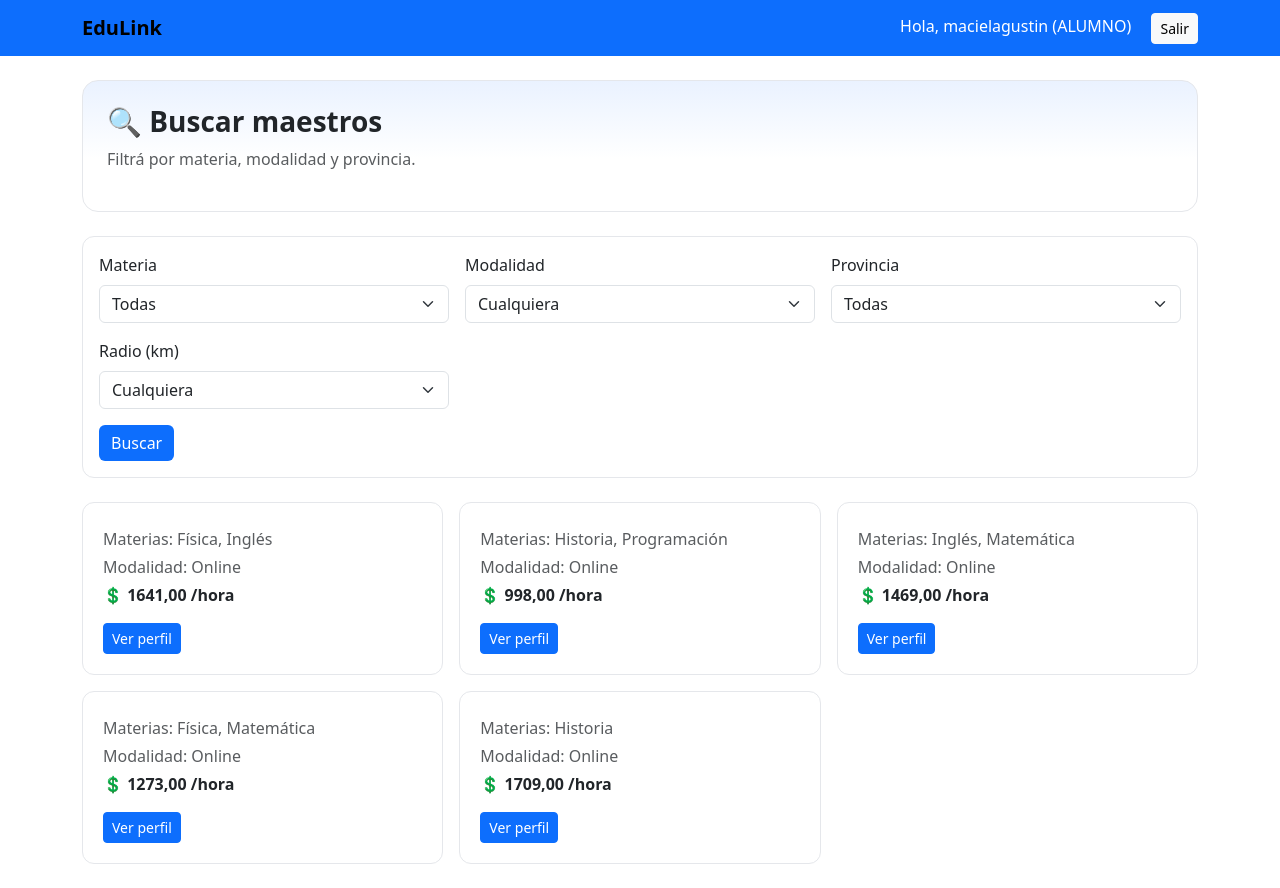
After one commit to macielagustin/EduLink, a Django app: page /alumno/buscar/ in a window 1280 px wide. The commit adds this page. Run offline with Django 5.2, Linux system fonts and the light colour scheme; a user stored in the database is signed in; data comes from the database, SQL or seed files in the repository; data that the repository does not hold is empty; some libraries are stand-ins or nearby versions.

Commit message:
Dashboard de alumno

```diff
--- a/cuentas/models.py
+++ b/cuentas/models.py
@@ -15,6 +15,9 @@ class Usuario(AbstractUser):
 
     rol = models.CharField(max_length=10, choices=ROL_CHOICES, default='USER')
     telefono = models.CharField(max_length=30, blank=True)
+
+    nombre = models.CharField(max_length=50, blank=False)
+    apellido = models.CharField(max_length=50, blank=False)
 
     # Campos adicionales de tu amigo
     fecha_nacimiento = models.DateField(null=True, blank=True)
--- a/cuentas/urls.py
+++ b/cuentas/urls.py
@@ -4,7 +4,7 @@ from .views import (
     registro_persona, elegir_rol, registro_alumno, registro_maestro,
     CustomLoginView, logout_view,
     dashboard_alumno, dashboard_maestro,
-    load_departamentos, load_municipios, load_localidades, test_geocoding
+    load_departamentos, load_municipios, load_localidades, test_geocoding, buscar_clases, detalle_maestro, perfil_alumno,perfil_publico,
 )
 
 urlpatterns = [
@@ -31,4 +31,10 @@ urlpatterns = [
 
     path("test-geocoding/", test_geocoding, name="test_geocoding"),
 
+    #Alumno
+    path("alumno/buscar/", buscar_clases, name="buscar_clases"),
+    path("alumno/maestro/<int:maestro_id>/", detalle_maestro, name="detalle_maestro"),
+    path("alumno/perfil", perfil_alumno, name="perfil_alumno"),
+    path("alumno/perfil/publico/", perfil_publico, name="perfil_publico"),
+
 ]
--- a/cuentas/views.py
+++ b/cuentas/views.py
@@ -2,12 +2,13 @@ from django.contrib import messages
 from django.contrib.auth import login, logout, authenticate
 from django.contrib.auth.decorators import login_required
 from django.contrib.auth.views import LoginView
-from django.shortcuts import render, redirect
+from django.shortcuts import render, redirect, get_object_or_404
 from django.conf import settings
 from django.http import JsonResponse
-from .forms import RegistroPersonaForm, RegistroAlumnoForm, RegistroMaestroForm, LoginForm
-from .models import Departamento, Municipio, Localidad, Provincia
-
+from .forms import RegistroPersonaForm, RegistroAlumnoForm, RegistroMaestroForm, LoginForm, UsuarioForm, AlumnoForm
+from .models import Departamento, Municipio, Localidad, Provincia, Maestro, Alumno
+from catalogo.models import Materia
+import math
 
 def home_view(request):
     return render(request, "home.html")
@@ -120,11 +121,119 @@ def logout_view(request):
     messages.info(request, "Sesión cerrada.")
     return redirect("login")
 
+#######################################
+######### ALUMNO #####################
+######################################
 
 @login_required
 def dashboard_alumno(request):
     return render(request, "cuentas/dashboard_alumno.html")
 
+def haversine(lat1, lon1, lat2, lon2):
+    R = 6371  # Radio de la Tierra en km
+    phi1, phi2 = math.radians(lat1), math.radians(lat2)
+    dphi = math.radians(lat2 - lat1)
+    dlambda = math.radians(lon2 - lon1)
+
+    a = math.sin(dphi / 2) ** 2 + math.cos(phi1) * math.cos(phi2) * math.sin(dlambda / 2) ** 2
+    c = 2 * math.atan2(math.sqrt(a), math.sqrt(1 - a))
+    return R * c
+
+@login_required
+def buscar_clases(request):
+    materias = Materia.objects.all()
+    provincias = Provincia.objects.all()
+
+    # Capturar parámetros de búsqueda
+    materia_id = request.GET.get("materia")
+    modalidad = request.GET.get("modalidad")
+    provincia_id = request.GET.get("provincia")
+    radio = request.GET.get("radio")
+
+    # Convertir a enteros los IDs
+    if materia_id:
+        try:
+            materia_id = int(materia_id)
+        except ValueError:
+            materia_id = None
+
+    if provincia_id:
+        try:
+            provincia_id = int(provincia_id)
+        except ValueError:
+            provincia_id = None
+
+    resultados = Maestro.objects.all()
+
+    # Filtros básicos
+    if materia_id:
+        resultados = resultados.filter(materias__id=materia_id)
+    if modalidad:
+        resultados = resultados.filter(modalidad=modalidad)
+    if provincia_id:
+        resultados = resultados.filter(usuario__provincia__id=provincia_id)
+
+    # Filtro por radio solo si es presencial
+    resultados_finales = []
+    if modalidad == "Presencial" and radio:
+        alumno = request.user
+        if alumno.latitud and alumno.longitud:
+            radio = float(radio)
+            for m in resultados:
+                if m.usuario.latitud and m.usuario.longitud:
+                    distancia = haversine(alumno.latitud, alumno.longitud, m.usuario.latitud, m.usuario.longitud)
+                    if distancia <= radio:
+                        resultados_finales.append((m, round(distancia, 1)))
+    else:
+        # Si no aplica filtro de radio → devolvemos todos con distancia = None
+        resultados_finales = [(m, None) for m in resultados]
+
+    context = {
+        "materias": materias,
+        "provincias": provincias,
+        "q": {
+            "materia": materia_id,
+            "modalidad": modalidad or "",
+            "provincia": provincia_id,
+            "radio": radio or "",
+        },
+        "resultados": resultados_finales,  # 👈 siempre lista de tuplas
+    }
+    return render(request, "alumno/buscar_clases.html", context)
+
+
+
+@login_required
+def detalle_maestro(request, maestro_id):
+    maestro = get_object_or_404(Maestro, id=maestro_id)
+    usuario = maestro.usuario
+    return render(request, "alumno/detalle_maestro.html", {"maestro": maestro, "usuario": usuario})
+
+def perfil_alumno(request):
+    alumno = get_object_or_404(Alumno, usuario=request.user)
+
+    if request.method == "POST":
+        usuario_form = UsuarioForm(request.POST, request.FILES, instance=request.user)
+        alumno_form = AlumnoForm(request.POST, instance=alumno)
+
+        if usuario_form.is_valid() and alumno_form.is_valid():
+            usuario_form.save()
+            alumno_form.save()
+            return redirect("dashboard_alumno")
+    else:
+        usuario_form = UsuarioForm(instance=request.user)
+        alumno_form = AlumnoForm(instance=alumno)
+
+    return render(
+        request,
+        "alumno/perfil_alumno.html",
+        {"usuario_form": usuario_form, "alumno_form": alumno_form},
+    )
+
+@login_required
+def perfil_publico(request):
+    alumno = get_object_or_404(Alumno, usuario=request.user)
+    return render(request, "alumno/perfil_publico.html", {"alumno": alumno})
 
 @login_required
 def dashboard_maestro(request):
--- /dev/null
+++ b/templates/alumno/buscar_clases.html
@@ -0,0 +1,104 @@
+{% extends "base.html" %}
+{% block title %}Buscar maestros | EduLink{% endblock %}
+
+{% block content %}
+<div class="hero-wrap p-4 mb-4">
+  <h3 class="fw-bold">🔍 Buscar maestros</h3>
+  <p class="text-muted">Filtrá por materia, modalidad y provincia.</p>
+</div>
+
+<div class="search-card p-3 mb-4">
+  <form method="get" class="row g-3">
+    <!-- Materia -->
+    <div class="col-md-4">
+      <label class="form-label">Materia</label>
+      <select name="materia" class="form-select">
+        <option value="">Todas</option>
+        {% for m in materias %}
+        <option value="{{ m.id }}" {% if q.materia == m.id %}selected{% endif %}>{{ m.nombre }}</option>
+
+        {{ m.nombre }}
+        </option>
+        {% endfor %}
+      </select>
+    </div>
+
+    <!-- Modalidad -->
+    <div class="col-md-4">
+      <label class="form-label">Modalidad</label>
+      <select name="modalidad" class="form-select">
+        <option value="">Cualquiera</option>
+        <option value="Online" {% if q.modalidad == "Online" %}selected{% endif %}>Online</option>
+        <option value="Presencial" {% if q.modalidad == "Presencial" %}selected{% endif %}>Presencial</option>
+        <option value="Ambos" {% if q.modalidad == "Ambos" %}selected{% endif %}>Ambos</option>
+      </select>
+    </div>
+
+    <!-- Provincia -->
+    <div class="col-md-4">
+      <label class="form-label">Provincia</label>
+      <select name="provincia" class="form-select">
+        <option value="">Todas</option>
+        {% for p in provincias %}
+        <option value="{{ p.id }}" {% if q.provincia == p.id %}selected{% endif %}>{{ p.nombre }}</option>
+        {{ p.nombre }}
+        </option>
+        {% endfor %}
+      </select>
+    </div>
+
+    <!-- Radio (solo aplica para modalidad presencial) -->
+    <div class="col-md-4">
+      <label class="form-label">Radio (km)</label>
+      <select name="radio" class="form-select">
+        <option value="">Cualquiera</option>
+        <option value="5" {% if q.radio == "5" %}selected{% endif %}>5 km</option>
+        <option value="10" {% if q.radio == "10" %}selected{% endif %}>10 km</option>
+        <option value="20" {% if q.radio == "20" %}selected{% endif %}>20 km</option>
+        <option value="50" {% if q.radio == "50" %}selected{% endif %}>50 km</option>
+      </select>
+    </div>
+
+
+    <div class="col-12">
+      <button class="btn btn-acento">Buscar</button>
+    </div>
+  </form>
+</div>
+
+{% if q.materia or q.modalidad or q.provincia %}
+<div class="mb-3">
+  {% if q.materia %}<span class="badge-chip">Materia seleccionada</span>{% endif %}
+  {% if q.modalidad %}<span class="badge-chip">Modalidad: {{ q.modalidad }}</span>{% endif %}
+  {% if q.provincia %}<span class="badge-chip">Provincia seleccionada</span>{% endif %}
+</div>
+{% endif %}
+
+<div class="row g-3">
+  {% if resultados %}
+  {% for m, distancia in resultados %}
+  <div class="col-md-4">
+    <div class="feature-card">
+      <h6 class="fw-bold mb-1">{{ m.usuario.first_name }} {{ m.usuario.last_name }}</h6>
+      <p class="text-muted mb-1">Materias: {{ m.materias.all|join:", " }}</p>
+      <p class="text-muted mb-1">Modalidad: {{ m.get_modalidad_display }}</p>
+      <p class="fw-bold">💲 {{ m.precio_hora }} /hora</p>
+
+      {% if distancia %}
+      <p class="text-muted">📍 A {{ distancia }} km de tu ubicación</p>
+      {% endif %}
+
+      <a href="{% url 'detalle_maestro' m.id %}" class="btn btn-primary btn-sm">Ver perfil</a>
+    </div>
+  </div>
+  {% endfor %}
+  {% else %}
+  <div class="col-12">
+    <div class="feature-card">
+      <p class="mb-0 text-muted">No se encontraron maestros con esos filtros.</p>
+    </div>
+  </div>
+  {% endif %}
+</div>
+
+{% endblock %}
--- a/templates/cuentas/dashboard_alumno.html
+++ b/templates/cuentas/dashboard_alumno.html
@@ -16,7 +16,7 @@
       <div class="feature-card">
         <h5 class="fw-bold mb-2">🔍 Buscar maestros</h5>
         <p class="text-muted">Filtrá por materia, modalidad y ciudad.</p>
-        <a class="btn btn-primary btn-sm" href="#">Ir a búsqueda</a>
+        <a class="btn btn-primary btn-sm" href="{% url 'buscar_clases' %}">Ir a búsqueda</a>
       </div>
     </div>
 
@@ -36,7 +36,8 @@
     <div class="d-flex flex-wrap gap-3">
       <a href="#" class="btn btn-acento">📅 Próximas clases</a>
       <a href="#" class="btn btn-outline-secondary">💬 Mensajes</a>
-      <a href="#" class="btn btn-outline-dark">⚙️ Editar perfil</a>
+      <a href="{% url 'perfil_alumno' %}" class="btn btn-outline-dark">⚙️ Editar perfil</a>
+      <a href="{% url 'perfil_publico' %}" class="btn btn-outline-dark">👤 Ver mi perfil público</a>
     </div>
   </div>
 {% endblock %}
```
Also changed, not shown: cuentas/forms.py (+36 -1 lines), templates/alumno/detalle_maestro.html (added, +91 -0 lines), templates/alumno/perfil_alumno.html (added, +25 -0 lines), templates/alumno/perfil_publico.html (added, +88 -0 lines), templates/cuentas/registro_persona.html (+11 -0 lines), cuentas/migrations/0004_usuario_apellido_usuario_nombre.py (added), media/perfiles/image.png (added), media/perfiles/yo.jpg (added), static/img/default-avatar.png (added).
